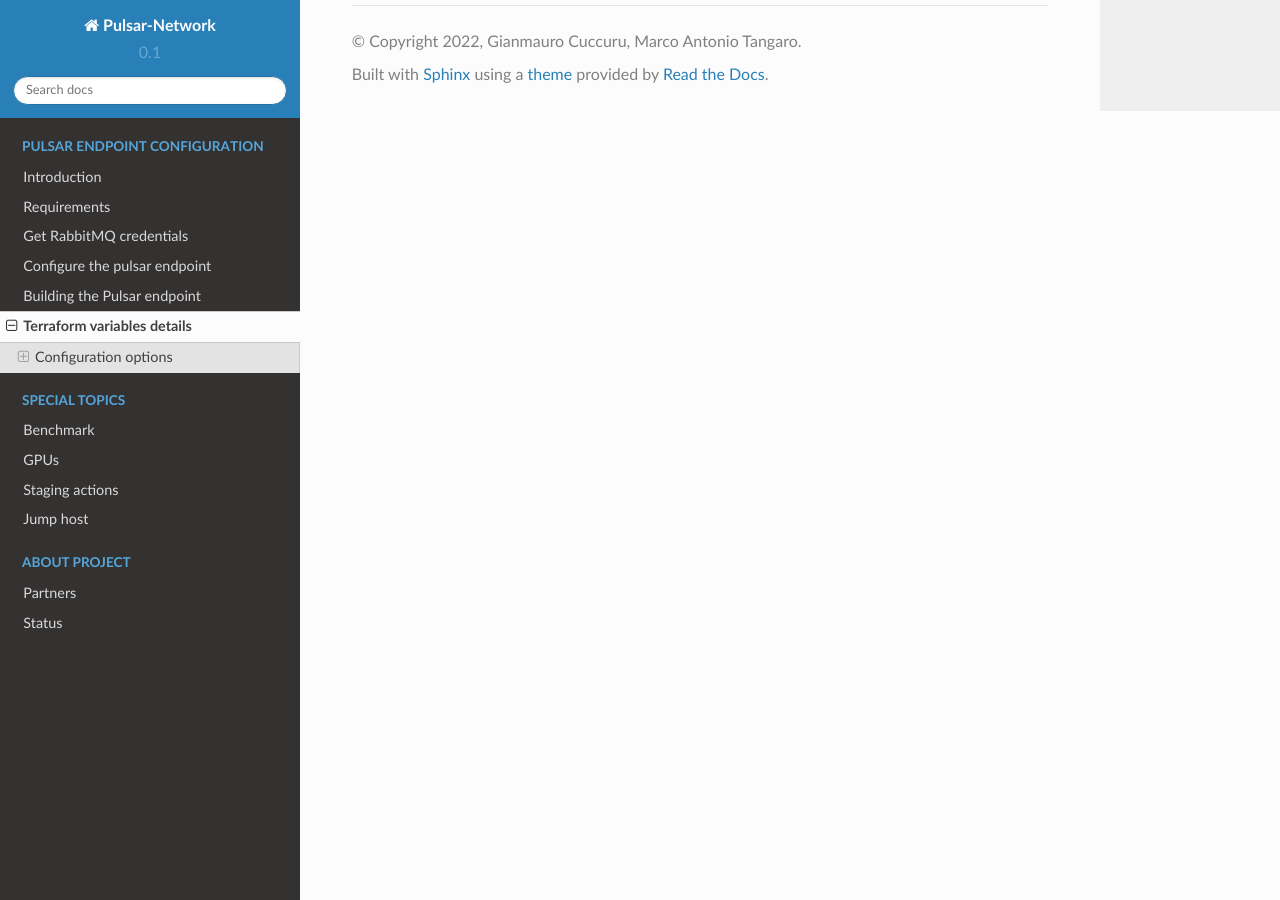
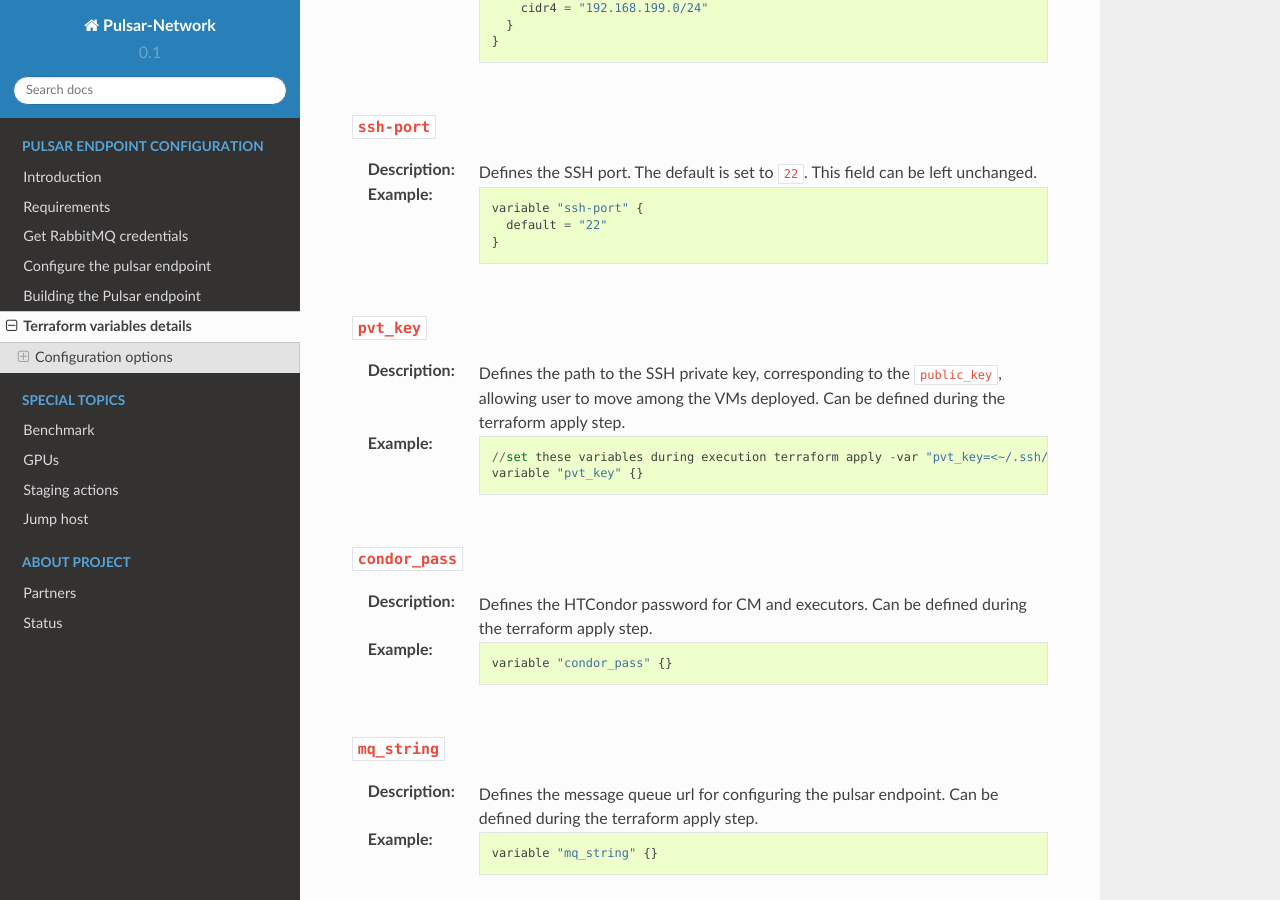
Before and after one commit to usegalaxy-eu/pulsar-network-docs, a Sphinx documentation site: the page built from source/vars_tf.rst, in a window 1280 px wide and 900 px high, scrolled down 4165 px. Built offline with Sphinx 7.4.7 and the Read the Docs theme 2.0.0, drawn with Linux system fonts in a browser that asks for light colours; some of the changed text lies outside the part shown.

Commit message:
update variables

```diff
--- a/source/vars_tf.rst
+++ b/source/vars_tf.rst
@@ -106,6 +106,29 @@
 	      "disk_format" = "raw"
 	     }
 	  }
+
+-------------
+``gpu_image``
+-------------
+
+:Description:
+        Set the VGCN GPU image to use. Terraform expects to find on OpenStack with the name specified in this field.
+        The image ``name`` must match the name of the image on the OpenStack tenant.
+        This field can be left unchanged.
+
+:Example:
+        ::
+
+          variable "gpu_image" {
+            type = map
+            default = {
+              "name"             = "vggp-gpu-v60-j16-4b8cbb05c6db-dev"
+              "image_source_url" = "https://usegalaxy.eu/static/vgcn/vggp-gpu-v60-j16-4b8cbb05c6db-dev.raw"
+              // you can check for the latest image on https://usegalaxy.eu/static/vgcn/ and replace this
+              "container_format" = "bare"
+              "disk_format"      = "raw"
+            }
+          }
 
 --------------
 ``public_key``
@@ -242,3 +265,43 @@
 	  variable "ssh-port" {
 	    default = "22"
 	  }
+
+
+------------
+``pvt_key``
+------------
+
+:Description:
+        Defines the path to the SSH private key, corresponding to the ``public_key``, allowing user to move among the VMs deployed. Can be defined during the terraform apply step.
+
+:Example:
+        ::
+
+         //set these variables during execution terraform apply -var "pvt_key=<~/.ssh/my_private_key>" -var "condor_pass=<MyCondorPassword>"
+         variable "pvt_key" {}
+
+
+---------------
+``condor_pass``
+---------------
+
+:Description:
+        Defines the HTCondor password for CM and executors. Can be defined during the terraform apply step.
+
+:Example:
+        ::
+
+          variable "condor_pass" {}
+
+
+------------
+``mq_string``
+------------
+
+:Description:
+        Defines the message queue url for configuring the pulsar endpoint. Can be defined during the terraform apply step.
+
+:Example:
+        ::
+
+          variable "mq_string" {}
```
